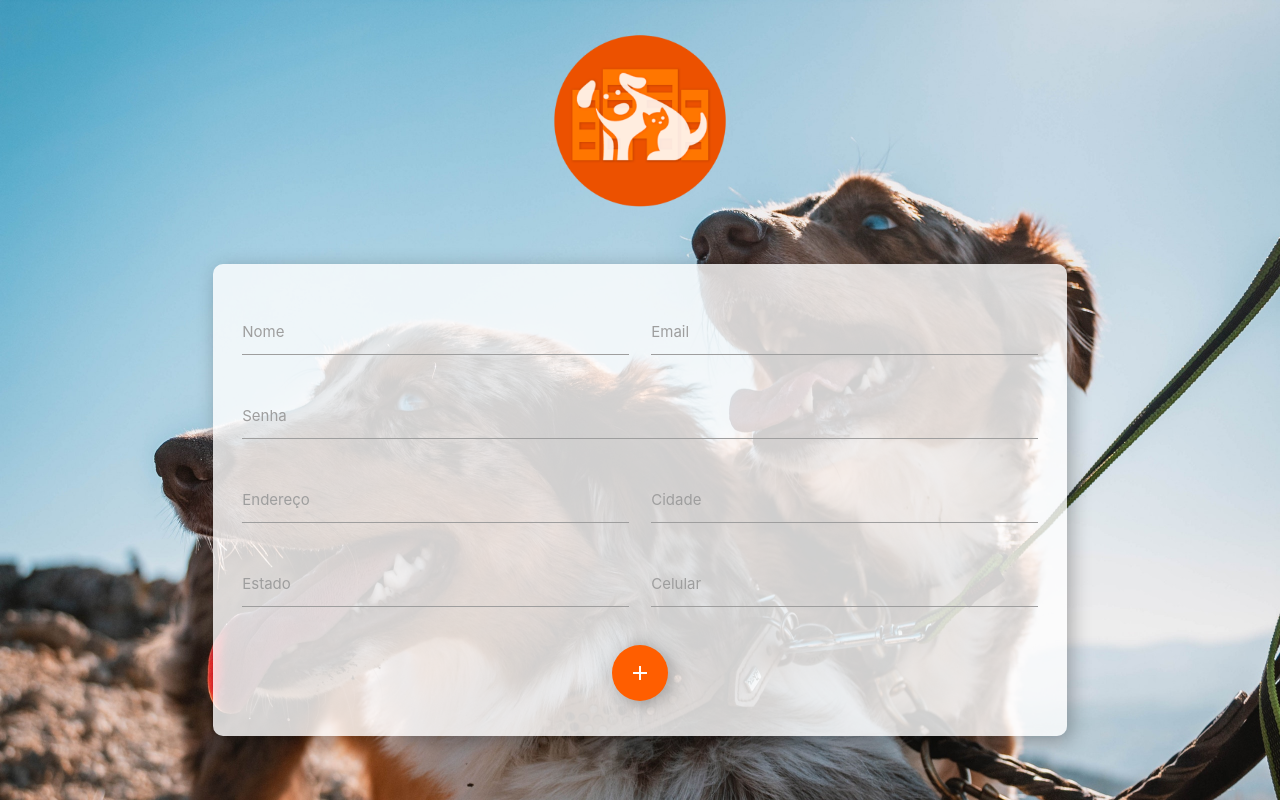
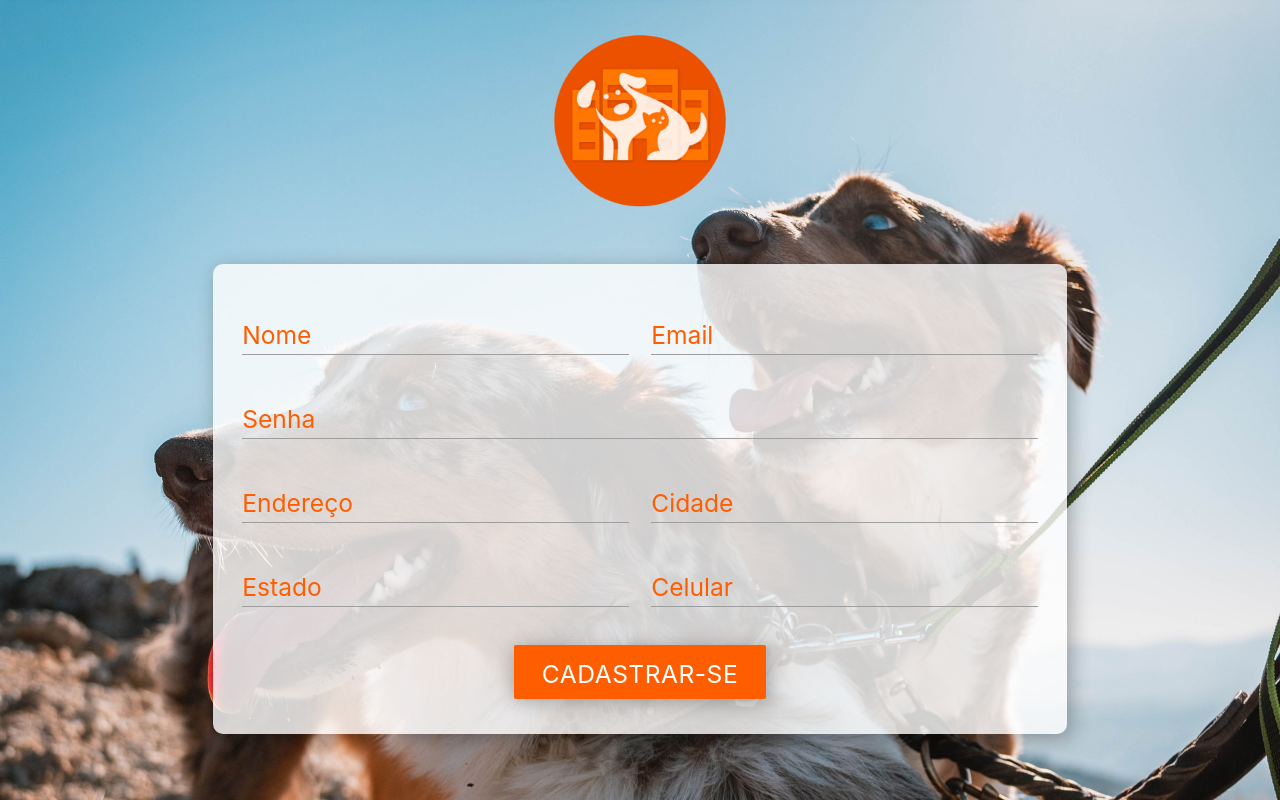
Before and after one commit to tccpetshotel/portal_pets_hotel, a PHP site: page /cadastro.php in a window 1280 px wide. Run offline with PHP 8.4, Linux system fonts and the light colour scheme; some libraries are stand-ins or nearby versions.

Commit message:
Add release

```diff
--- a/assets/styles/cadastro.css
+++ b/assets/styles/cadastro.css
@@ -15,6 +15,11 @@
     top: 0;
 }
 
+label {
+    color: rgb(255, 94, 0) !important;
+    top: -1rem !important;
+}
+
 #cadastro {
     transition: all 0.20s linear;
     margin-top: 3rem;
@@ -28,17 +33,31 @@
 
 #cadastro:hover {
     transition: all 0.15s linear;
-    transform: scale(1.15);
-    background-color: rgba(255, 255, 255, 0.95);
+    transform: scale(1.08);
+    background-color: rgba(255, 255, 255, 0.9);
 }
 
 #logo {
+    transition: all 0.15s linear;
     text-align: center !important;
+}
+
+#logoImg {
+    transition: all 0.15s linear;
+}
+
+#logoImg:hover {
+    transition: all 0.15s linear;
+    transform: scale(1.15);
 }
 
 #submit {
     background-color: rgb(255, 94, 0) !important;
     box-shadow: 3px 3px 20px rgba(0, 0, 0, 0.3)
+}
+
+#cadastrar-se {
+    margin-bottom: 1rem !important;
 }
 
 #submit:hover {
--- a/cadastro.php
+++ b/cadastro.php
@@ -1,71 +1,62 @@
 <?php include_once("./partials/cadastroHead.php"); ?>
 <div id="sigin-page">
     <div id="logo">
-        <img src="./assets/images/logo.png" width="180">
+        <img id="logoImg" src="./assets/images/logo.png" onclick="window.history.back();" width="180">
     </div>
     <div id="cadastro" class="container row">
         <form id="form-createClient" class="col s12 m12" action="https://petshotel.herokuapp.com/client/create" method="POST">
             <div class="row">
                 <div class="input-field col s12 m6">
                     <input id="nome" name="nome" type="text" class="validate">
-                    <label for="nome">Nome</label>
+                    <label for="nome">
+                        <h5>Nome</h5>
+                    </label>
                 </div>
                 <div class="input-field col s12 m6">
                     <input id="email" name="email" type="email" class="validate">
-                    <label for="email">Email</label>
+                    <label for="email">
+                        <h5>Email</h5>
+                    </label>
                 </div>
                 <div class="input-field col s12 m12">
                     <input id="senha" name="senha" type="password" class="validate">
-                    <label for="senha">Senha</label>
+                    <label for="senha">
+                        <h5>Senha</h5>
+                    </label>
                 </div>
                 <div class="input-field col s12 m6">
                     <input id="endereco" name="endereco" type="text" class="validate">
-                    <label for="endereco">Endereço</label>
+                    <label for="endereco">
+                        <h5>Endereço</h5>
+                    </label>
                 </div>
                 <div class="input-field col s12 m6">
                     <input id="cidade" name="cidade" type="text" class="validate">
-                    <label for="cidade">Cidade</label>
+                    <label for="cidade">
+                        <h5>Cidade</h5>
+                    </label>
                 </div>
                 <div class="input-field col s12 m6">
                     <input id="estado" name="estado" type="text" class="validate">
-                    <label for="estado">Estado</label>
+                    <label for="estado">
+                        <h5>Estado</h5>
+                    </label>
                 </div>
                 <div class="input-field col s12 m6">
                     <input id="celular" name="celular" type="tel" class="validate">
-                    <label for="celular">Celular</label>
+                    <label for="celular">
+                        <h5>Celular</h5>
+                    </label>
                 </div>
                 <div id="submitDIV" class="input-field col s12 m12">
-                    <button id="submit" class="btn-floating btn-large waves-effect waves-light" type="submit"><i class="material-icons">add</i></button>
+                    <button id="submit" class="waves-effect waves-light btn-large" type="submit">
+                        <h5 id="cadastrar-se">Cadastrar-se</h5>
+                    </button>
                 </div>
             </div>
         </form>
     </div>
 </div>
 </body>
-<script>
-    const button = document.getElementById("submit");
-    const nome = document.getElementById("nome").value;
-    const email = document.getElementById("email").value;
-    const senha = document.getElementById("senha").value;
-    const endereco = document.getElementById("endereco").value;
-    const cidade = document.getElementById("cidade").value;
-    const estado = document.getElementById("estado").value;
-    const celular = document.getElementById("celular").value;
-    const data = {
-        nome: nome,
-        email: email,
-        senha: senha,
-        endereco: endereco,
-        cidade: cidade,
-        estado: estado,
-        celular: celular
-    }
-    function att(){
-        if(data.nome == "" || data.email == "" || data.senha == "" || data.endereco == "" || data.cidade == "" || data.estado == "" || data.celular == ""){
-            button.setAttribute("disabled", "disabled");
-        } else {
-            button.removeAttribute("disabled");
-        }
-    }
-</script>
+
 </html>
```
Also changed, not shown: assets/styles/style.css (+4 -10 lines), partials/head.php (+8 -3 lines).
